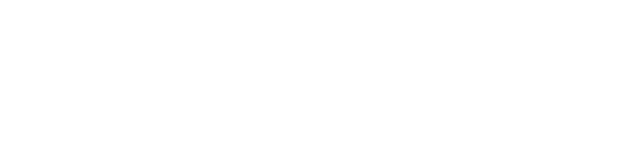
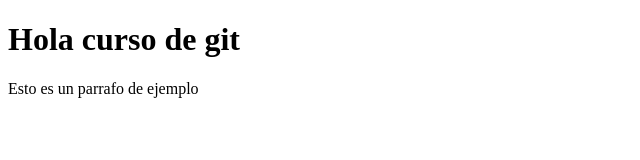
Before and after one commit to Jb788/pruebagit, a plain HTML site: page index.html in a window 1280 px wide. Shown: the whole page, without its empty margins (0-640 px from the left). Drawn offline with Linux system fonts and the light colour scheme.

Commit message:
Agreagado titulo, primer parrafo

```diff
--- a/index.html
+++ b/index.html
@@ -6,6 +6,7 @@
     <title>Document</title>
 </head>
 <body>
-
+    <h1>Hola curso de git</h1>
+    <p>Esto es un parrafo de ejemplo</p>
 </body>
 </html>
```
